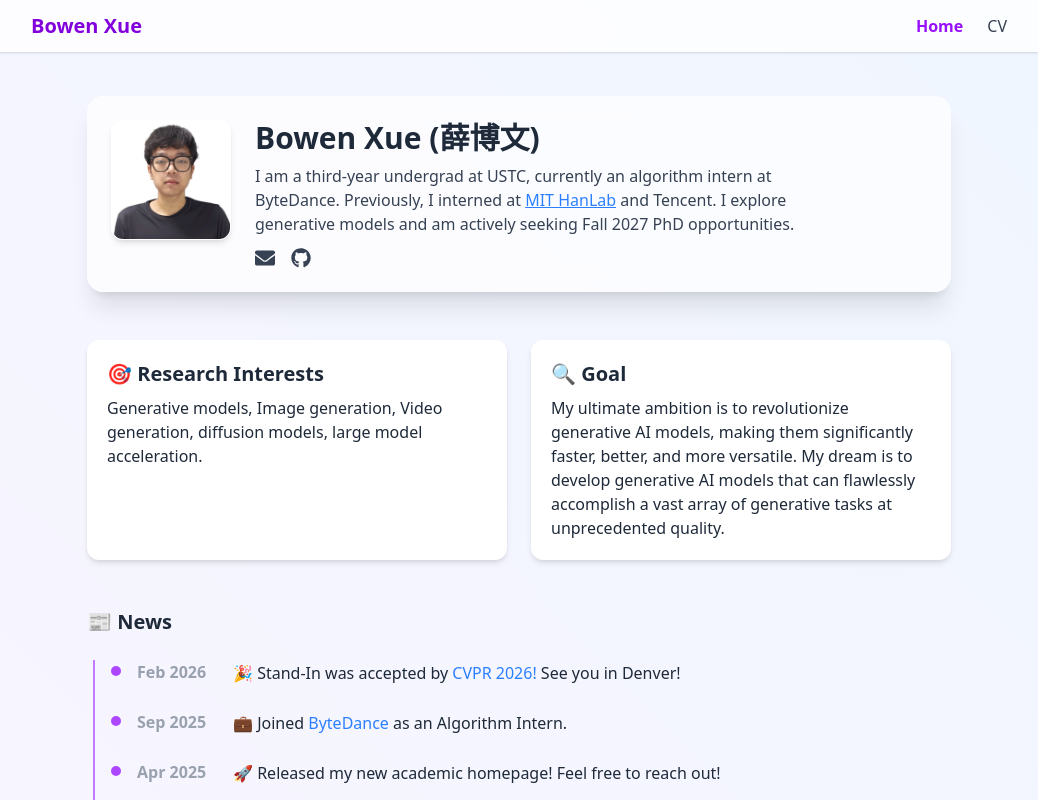
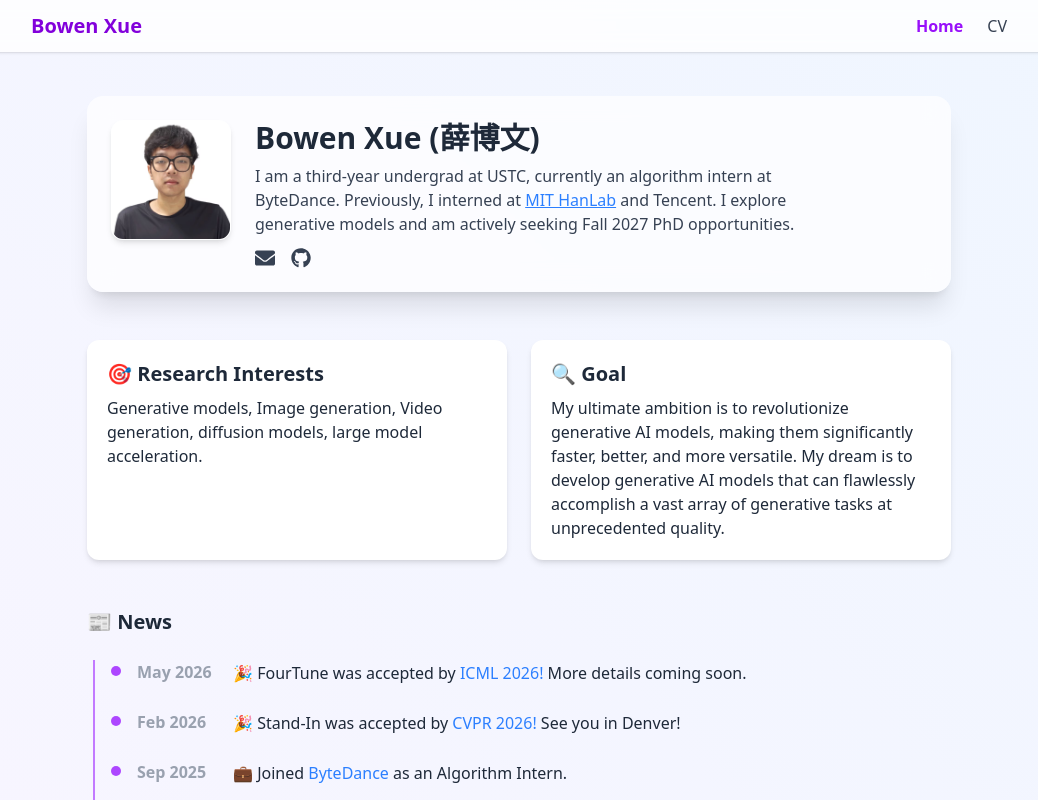
Before and after one commit to bowenxue2005/bowenxue2005.github.io, a Next.js app: page / in a window 1280 px wide. Shown: the top 800 px of the page, without its empty margins (121-1159 px from the left). Built offline with nearby package versions, Linux system fonts and the light colour scheme.

Commit message:
Update FourTune ICML 2026 news

```diff
--- a/app/cv/page.tsx
+++ b/app/cv/page.tsx
@@ -51,9 +51,14 @@ export default function CVPage() {
 
             <li className="flex gap-3">
               <span className="font-semibold text-gray-500">[2]</span>
-              <p className="leading-relaxed">
-                <strong>Bowen Xue</strong>*, Zihan Min*, Xingyang Li*, Muyang Li, Yujun Lin, Zhekai Zhang, Haocheng Xi, Lvmin Zhang, Maneesh Agrawala, Jun-Yan Zhu, and Song Han, <span className="italic">FourTune: Towards Fully 4-Bit Efficient Post-Training for Diffusion Models</span>.
-              </p>
+              <div>
+                <p className="leading-relaxed">
+                  <strong>Bowen Xue</strong>*, Zihan Min*, Xingyang Li*, Muyang Li, Yujun Lin, Zhekai Zhang, Haocheng Xi, Lvmin Zhang, Maneesh Agrawala, Jun-Yan Zhu, and Song Han, <span className="italic">FourTune: Towards Fully 4-Bit Efficient Post-Training for Diffusion Models</span>.
+                </p>
+                <div className="flex flex-wrap items-center gap-3 mt-2 text-sm">
+                  <span className="font-bold text-purple-700 bg-purple-50 border border-purple-200 px-2 py-0.5 rounded-md">ICML 2026</span>
+                </div>
+              </div>
             </li>
 
             <li className="flex gap-3">
@@ -95,7 +100,7 @@ export default function CVPage() {
             <p className="text-sm text-gray-700 mb-2">Research intern (Remote)</p>
             <ul className="list-disc pl-5 mt-2 text-gray-700 space-y-2">
               <li>
-                Designed <strong><span className="italic">FourTune</span></strong>, the first training framework for diffusion models with 4-bit weights, activations, and gradients. Reduced VRAM usage by 2.25× and accelerated training by 2.27× on FLUX.1-dev compared to 16-bit LoRA, while supporting Qwen-Image. Achieved full-precision performance in Customization, RL, and Distillation tasks.
+                Designed <strong><span className="italic">FourTune</span></strong> (<span className="text-purple-700 font-bold">ICML 2026</span>), the first training framework for diffusion models with 4-bit weights, activations, and gradients. Reduced VRAM usage by 2.25× and accelerated training by 2.27× on FLUX.1-dev compared to 16-bit LoRA, while supporting Qwen-Image. Achieved full-precision performance in Customization, RL, and Distillation tasks.
               </li>
               <li>
                 Core contributor to <Link href="https://github.com/nunchaku-tech/nunchaku" className="text-purple-700 font-bold hover:underline" target="_blank">nunchaku (3.7K Stars)</Link> and <Link href="https://github.com/nunchaku-tech/ComfyUI-nunchaku" className="text-purple-700 font-bold hover:underline" target="_blank">ComfyUI-nunchaku (2.8K Stars)</Link>. <br />
--- a/app/page.tsx
+++ b/app/page.tsx
@@ -201,6 +201,14 @@ that can flawlessly accomplish a vast array of generative tasks at unprecedented
     <ul className="space-y-6"> {/* 间距从 12 缩小到 6 */}
       {[
         {
+          date: 'May 2026',
+          content: (
+            <>
+              🎉 <span className="font-medium">FourTune was accepted by <span className="text-blue-500">ICML 2026!</span> More details coming soon.</span>
+            </>
+          ),
+        },
+        {
           date: 'Feb 2026',
           content: (
             <>
```
Lines whose indentation alone changed are shown as unchanged.
